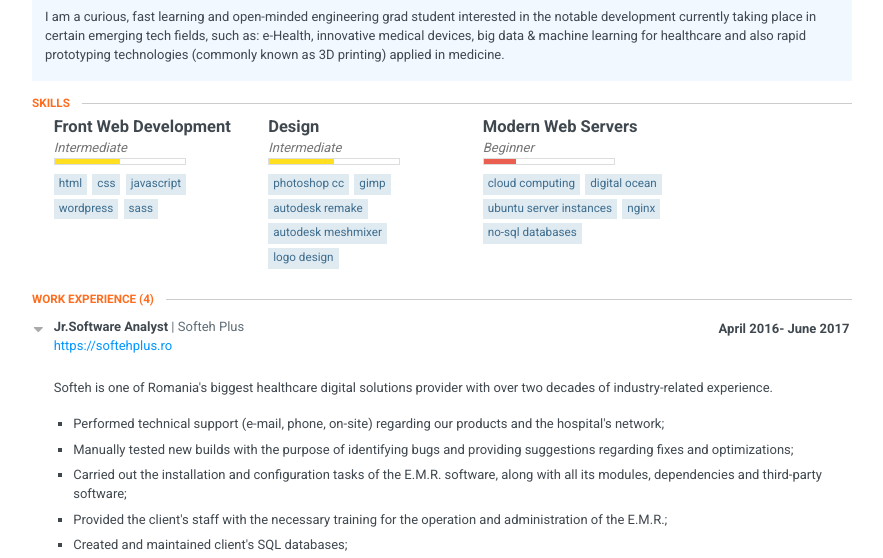
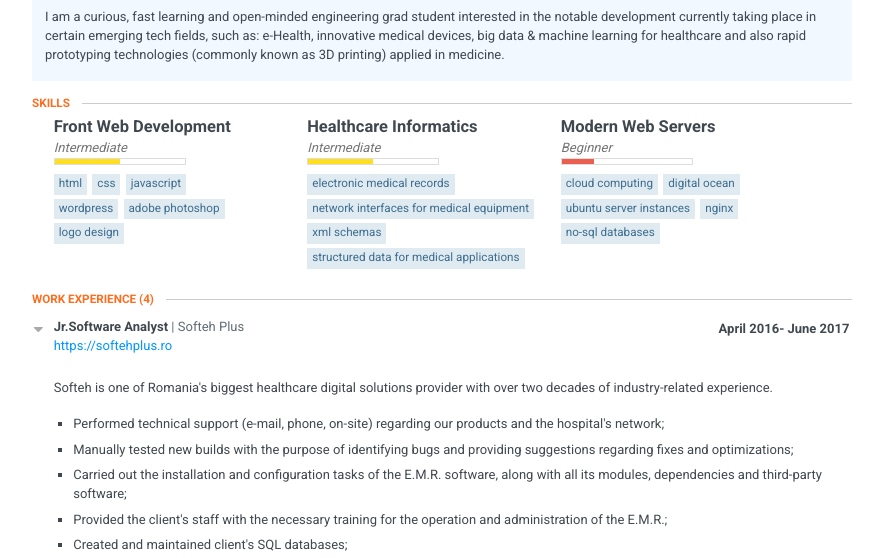
Before and after one commit to dvisan/cv, a plain HTML site: page index.html in a window 1280 px wide. Shown: the part 204-762 px from the top of the page, without its empty margins (198-1081 px from the left). Drawn offline with Linux system fonts and the light colour scheme.

Commit message:
ini-comm

```diff
--- a/index.html
+++ b/index.html
@@ -8,8 +8,8 @@
   <link href="https://fonts.googleapis.com/css?family=Roboto:400,700" rel="stylesheet">
   <style>
   /********************************************
-* 	reset from
-* 	http://meyerweb.com/eric/tools/css/reset/
+*   reset from
+*   http://meyerweb.com/eric/tools/css/reset/
 *******************************************/
 
 html,
@@ -142,7 +142,7 @@ table {
 
 
 /****************
-*	COMMONS
+*   COMMONS
 ****************/
 header,
 body,
@@ -520,7 +520,7 @@ ul.courses li:hover {
 }
 
 #skills .item {
-    width: 16em;
+    width: 19em;
 }
 
 #skills .item .keywords {
@@ -589,7 +589,7 @@ ul.courses li:hover {
 }
 
 /******************
-*	HELPER CLASSES
+*   HELPER CLASSES
 ******************/
 
 .clear::after {
@@ -609,7 +609,7 @@ ul.courses li:hover {
 
 
 /****************
-*		TABLET
+*       TABLET
 ****************/
 
 @media screen and (min-width: 602px) {
@@ -621,7 +621,7 @@ ul.courses li:hover {
 
 
 /****************
-*		LAPTOP
+*       LAPTOP
 ****************/
 
 @media screen and (min-width: 1025px) {
@@ -853,7 +853,6 @@ ul.courses li:hover {
                         </span>
                     </div>
                 </div>
-    		</div>
                 </header>
 
         <section class="section main-summary">
@@ -881,13 +880,14 @@ ul.courses li:hover {
                     <li>CSS</li>
                     <li>Javascript</li>
                     <li>Wordpress</li>
-    				<li>sass</li>
+                    <li>Adobe Photoshop</li>
+                    <li>Logo Design</li>
                 </ul>
             </div>
 
             <div class="item">
                 <h3 class="name">
-    				Design
+                    Healthcare Informatics
                 </h3>
 
                 <div class="level intermediate">
@@ -895,13 +895,13 @@ ul.courses li:hover {
                     <div class="bar"></div>
                 </div>
                 <ul class="keywords">
-    				<li>Photoshop cc</li>
-    				<li>gimp</li>
-    				<li>autodesk remake</li>
-    				<li>autodesk meshmixer</li>
-    				<li>logo design</li>
+                    <li>Electronic Medical Records</li>
+                    <li>Network Interfaces for Medical Equipment</li>
+                    <li>XML Schemas</li>
+                    <li>Structured Data for Medical Applications</li>
                 </ul>
             </div>
+
              <div class="item">
                 <h3 class="name">
                     Modern Web Servers
@@ -945,7 +945,7 @@ ul.courses li:hover {
 
             <span class="website">
                 <a target="_blank" href="https://softehplus.ro">https://softehplus.ro</a>
-        	</span>      	<div class="item" id="work-item">
+            </span>         <div class="item" id="work-item">
             <div class="summary">
               <p><p>Softeh is one of Romania's biggest healthcare digital solutions provider with over two decades of industry-related experience.</p></p>
             </div>
@@ -1033,7 +1033,6 @@ ul.courses li:hover {
                 <li><p>Location: Grand Canyon Village, AZ / U.S.A.</p></li>
                 <li><p>First Work and Travel experience;</p></li>
                 <li><p>Interracted with a highly diverse community formed out of both students and residents from more than a dozen countries;</p></li>
-                <li><p>Learned a lot about teamwork and other cultures.</p></li>
             </ul>
             </div>
         </section>
@@ -1094,7 +1093,7 @@ ul.courses li:hover {
                 Master&#x27;s Degree in
               </div>
               <div class="area">
-                Medical Electronics and Informatics
+                Medical Electronics and Healthcare Informatics
               </div>
               <div class="institution">
                 Politehnica University of Bucharest
```
Lines whose indentation alone changed are shown as unchanged.
